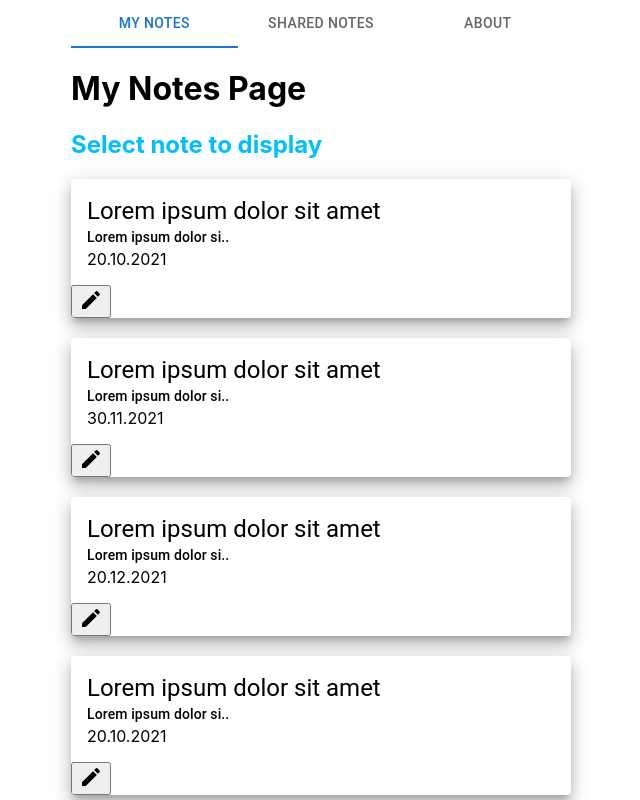
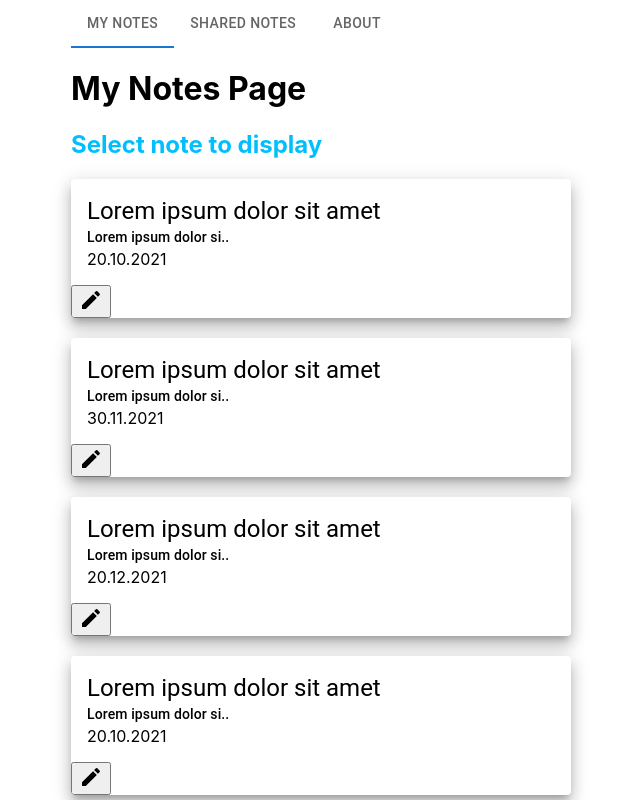
Before and after one commit to AndreyDrozd007/react-module, a React (Create React App) app: page /notes in a window 1280 px wide. Shown: the top 800 px of the page, without its empty margins (319-959 px from the left). Built offline with nearby package versions, Linux system fonts and the light colour scheme.

Commit message:
refactor:describe props and define thier types

```diff
--- a/src/components/LinkTab/LinkTab.js
+++ b/src/components/LinkTab/LinkTab.js
@@ -1,8 +1,25 @@
 import React from "react";
 import { Link } from "react-router-dom";
 import Tab from "@mui/material/Tab";
+import PropTypes from "prop-types";
 
-const LinkTab = (props) => (
-  <Tab component={Link} to={props.pathname} {...props} />
+const LinkTab = ({ pathname, label, element, tab, onChange }) => (
+  <Tab
+    component={Link}
+    to={pathname}
+    label={label}
+    element={element}
+    value={tab}
+    onChange={onChange}
+  />
 );
+
+LinkTab.propTypes = {
+  pathname: PropTypes.string.isRequired,
+  label: PropTypes.string.isRequired,
+  element: PropTypes.object.isRequired,
+  tab: PropTypes.number.isRequired,
+  onChange: PropTypes.func.isRequired,
+};
+
 export default LinkTab;
```
